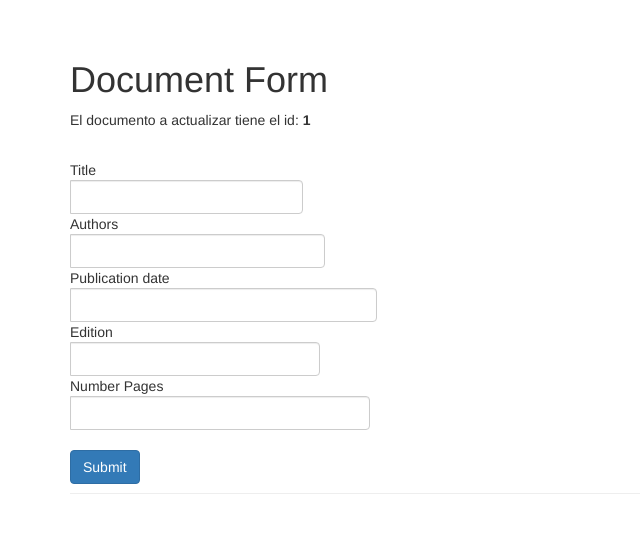
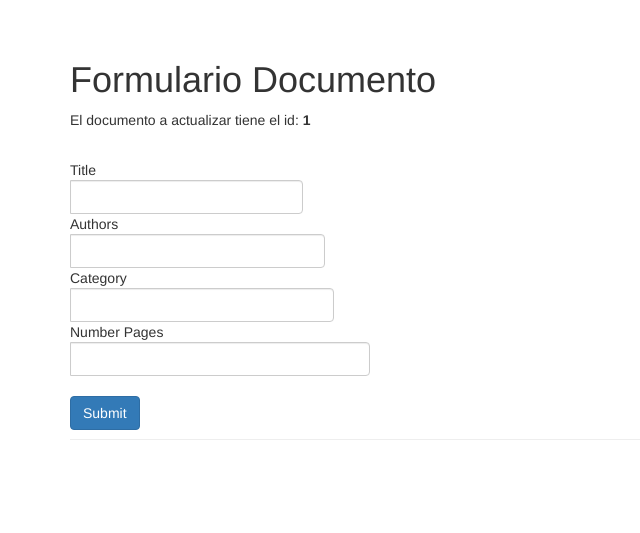
Before and after one commit to Erickromero789/Actividad-Desarrollo, a Flask app: page /document_update/1 in a window 1280 px wide. Shown: the part 52-585 px from the top of the page, without its empty margins (0-640 px from the left). Run offline with Flask 2, Linux system fonts and the light colour scheme; some libraries are stand-ins or nearby versions.

Commit message:
Update document_view_update.html

```diff
--- a/ServerSide-Python/web/templates/document_view_update.html
+++ b/ServerSide-Python/web/templates/document_view_update.html
@@ -3,7 +3,7 @@
 {% block page_content %}
 
 <div class="page-header">
-    <h1>Document Form</h1>
+    <h1>Formulario Documento</h1>
     <p> El documento a actualizar tiene el id: <b> {{ value }} </b>   </p>
         <br>
             <form action="/document_update_for_real" method="post">
@@ -22,13 +22,8 @@
                 </div>
 
                 <div class="input-group mb-3">
-                    <span class="input-group-text" id="inputGroup_pub_date">Publication date</span>
-                    <input type="text" class="form-control" name="pub_date" aria-label="Sizing example input" aria-describedby="inputGroup_lastName">
-                </div>
-
-                <div class="input-group mb-3">
-                    <span class="input-group-text" id="inputGroup_edition">Edition</span>
-                    <input type="text" class="form-control" name="edition" aria-label="Sizing example input" aria-describedby="inputGroup_lastName">
+                    <span class="input-group-text" id="inputGroup_edition">Category</span>
+                    <input type="text" class="form-control" name="Category" aria-label="Sizing example input" aria-describedby="inputGroup_category">
                 </div>
 
                 <div class="input-group mb-3">
```
